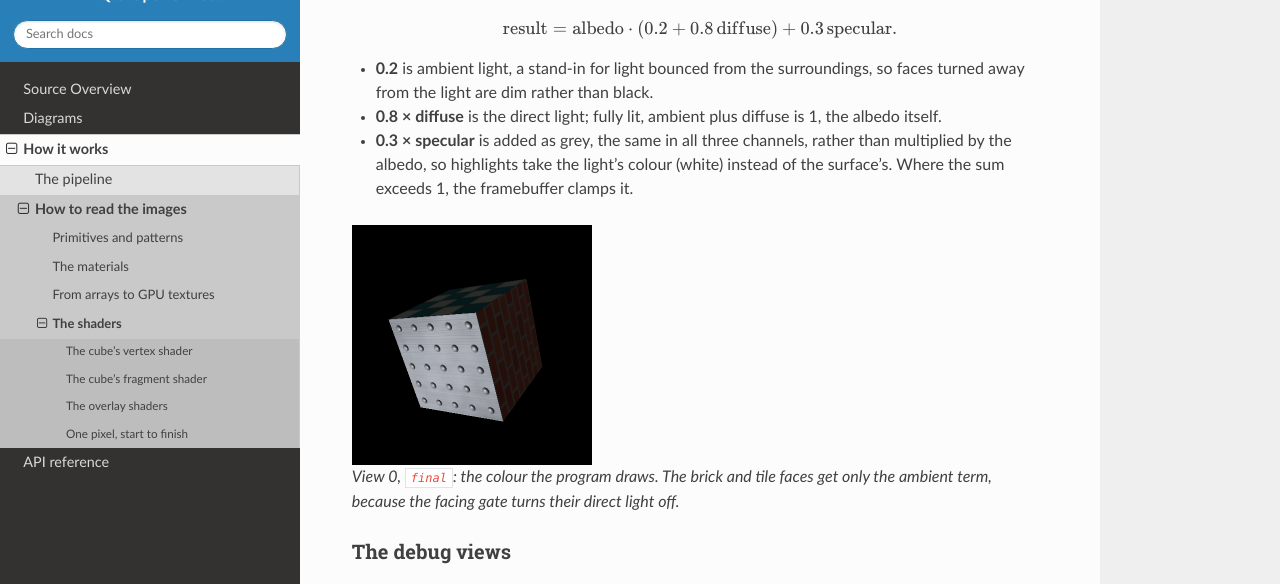
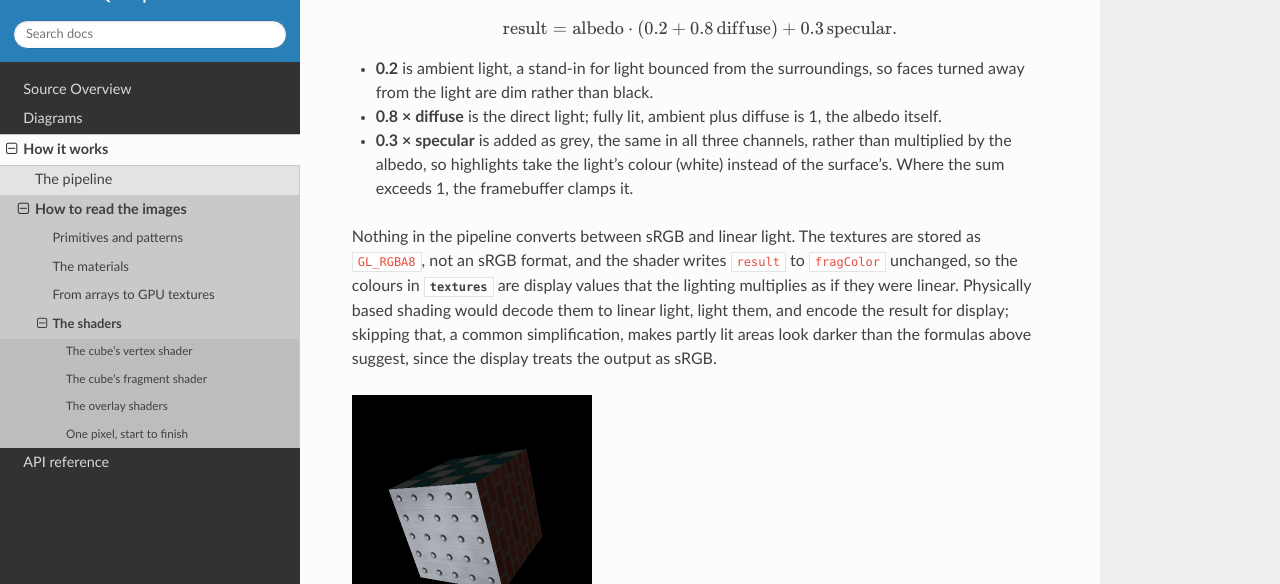
Before and after one commit to esba1ley/opengl_python_qt6_test, a Sphinx documentation site: the page built from docs/guide/shaders.md, in a window 1280 px wide and 900 px high, scrolled down 5552 px, cut to the strip 31-615 px from the top of the window. Built offline with Sphinx 7.4.7 and the Read the Docs theme 3.1.0, drawn with Linux system fonts in a browser that asks for light colours; pages that are not in the unit, such as notebooks, are missing from menus; the version number could not be read and is left out.

Commit message:
docs(guide): correct the vertex size and the colour-space wording
A cube vertex is 15 floats, not 17. The material colours are display
values, not linear RGB; say so, and note that the pipeline does no sRGB
conversion and what that means for the lighting.

Co-Authored-By: Claude Opus 5.5 <noreply@anthropic.com>

````diff
--- a/docs/guide/shaders.md
+++ b/docs/guide/shaders.md
@@ -267,6 +267,15 @@ $$
   colour (white) instead of the surface's. Where the sum exceeds 1, the
   framebuffer clamps it.
 
+Nothing in the pipeline converts between sRGB and linear light. The textures
+are stored as `GL_RGBA8`, not an sRGB format, and the shader writes `result`
+to `fragColor` unchanged, so the colours in {py:mod}`textures` are display
+values that the lighting multiplies as if they were linear. Physically based
+shading would decode them to linear light, light them, and encode the result
+for display; skipping that, a common simplification, makes partly lit areas
+look darker than the formulas above suggest, since the display treats the
+output as sRGB.
+
 ```{figure} ../images/guide/view-final.png
 :alt: The lit cube: a bright riveted front face with a highlight, dim brick and tile faces
 
````
Also changed, not shown: docs/guide/gpu.md (+2 -2 lines), docs/guide/materials.md (+1 -1 lines).
